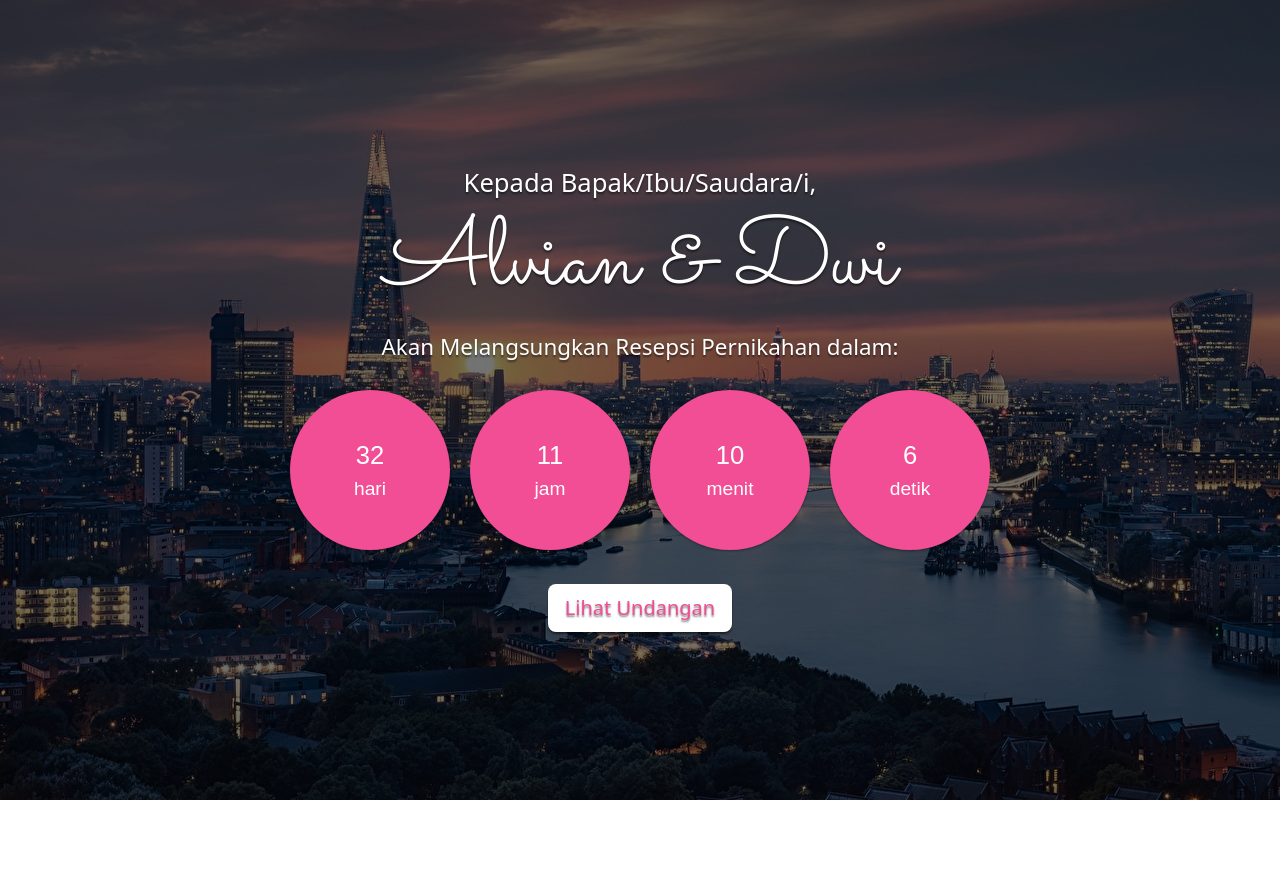
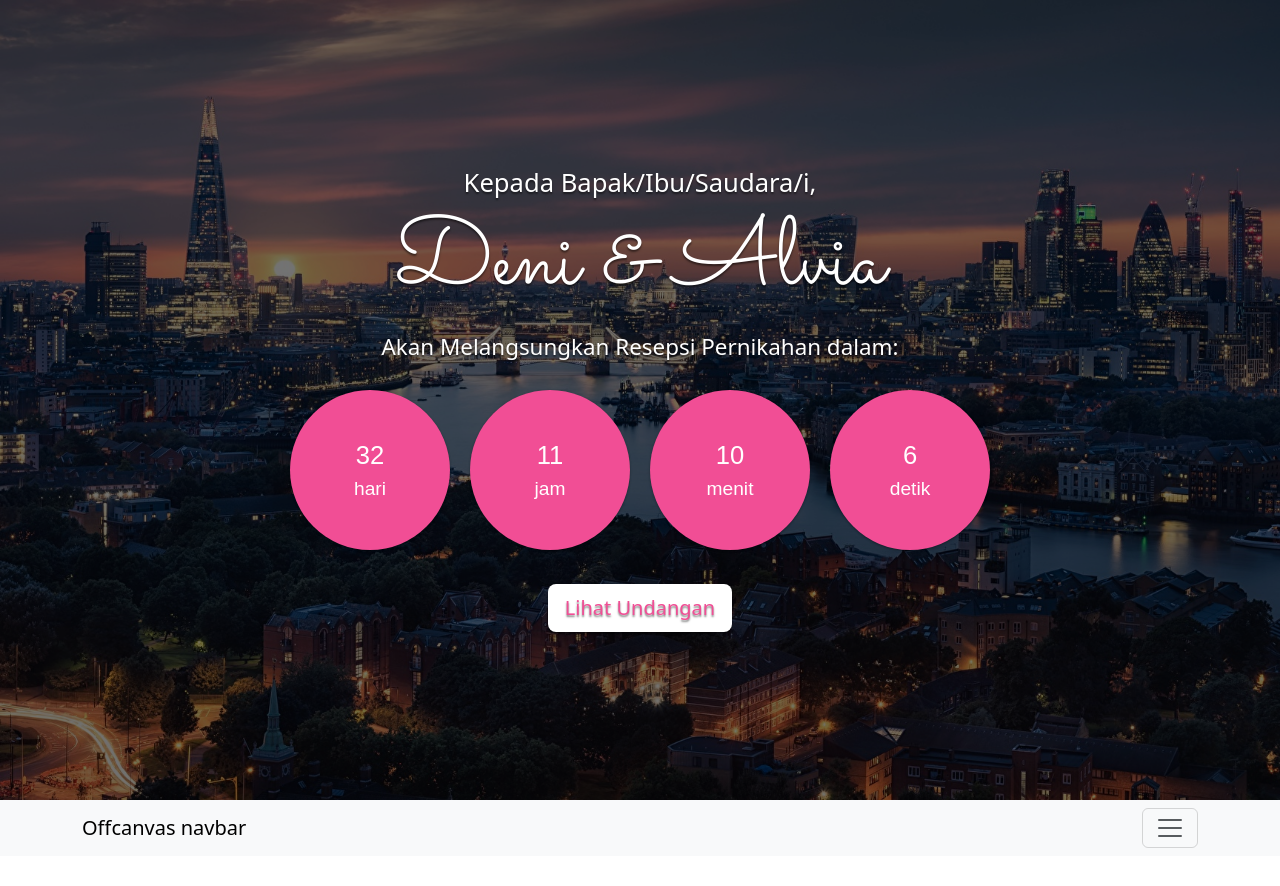
Before and after one commit to AbilFadliAhmad/abilfadliahmad.github.io, a plain HTML site: page index.html in a window 1280 px wide. Shown: the top 886 px of the page. Drawn offline with nearby package versions, Linux system fonts and the light colour scheme.

Commit message:
perubahan kedua

```diff
--- a/index.html
+++ b/index.html
@@ -3,7 +3,7 @@
   <head>
     <meta charset="utf-8" />
     <meta name="viewport" content="width=device-width, initial-scale=1" />
-    <title>Resepsi Peernikahan</title>
+    <title>Resepsi Pernikahan</title>
 
     <link href="https://cdn.jsdelivr.net/npm/bootstrap@5.3.2/dist/css/bootstrap.min.css" rel="stylesheet" integrity="sha384-T3c6CoIi6uLrA9TneNEoa7RxnatzjcDSCmG1MXxSR1GAsXEV/Dwwykc2MPK8M2HN" crossorigin="anonymous" />
     <link rel="stylesheet" href="style.css" />
@@ -22,12 +22,29 @@
     <section id="hero" class="hero w-100 h-100 p-3 mx-auto text-center d-flex justify-content-center align-items-center text-white">
       <main>
         <h4>Kepada Bapak/Ibu/Saudara/i,</h4>
-        <h1>Alvian & Dwi</h1>
+        <h1>Deni & Alvia</h1>
         <p>Akan Melangsungkan Resepsi Pernikahan dalam:</p>
         <div class="simply-countdown"></div>
         <a href="#undangan" class="btn btn-lg mt-4">Lihat Undangan</a>
       </main>
     </section>
+
+    <nav class="navbar bg-body-tertiary sticky-top">
+      <div class="container">
+        <a class="navbar-brand" href="#">Offcanvas navbar</a>
+        <button class="navbar-toggler" type="button" data-bs-toggle="offcanvas" data-bs-target="#offcanvasNavbar" aria-controls="offcanvasNavbar" aria-label="Toggle navigation">
+          <span class="navbar-toggler-icon"></span>
+        </button>
+        <div class="offcanvas offcanvas-end" tabindex="-1" id="offcanvasNavbar" aria-labelledby="offcanvasNavbarLabel">
+          <div class="offcanvas-header">
+            <h5 class="offcanvas-title" id="offcanvasNavbarLabel">Offcanvas</h5>
+            <button type="button" class="btn-close" data-bs-dismiss="offcanvas" aria-label="Close"></button>
+          </div>
+          <div class="offcanvas-body">
+          </div>
+        </div>
+      </div>
+    </nav>
 
     <script src="https://cdn.jsdelivr.net/npm/bootstrap@5.3.2/dist/js/bootstrap.bundle.min.js" integrity="sha384-C6RzsynM9kWDrMNeT87bh95OGNyZPhcTNXj1NW7RuBCsyN/o0jlpcV8Qyq46cDfL" crossorigin="anonymous"></script>
     <script>
--- a/style.css
+++ b/style.css
@@ -7,7 +7,7 @@
 body {
   font-size: 1.2rem;
   font-family: 'Work Sans', sans-serif,;
-  min-height: 2000px;
+  min-height: 4000px;
 }
 
 .hero::before {
@@ -18,6 +18,8 @@ body {
   width: 100%;
   height: 100%;
   background-image: url(img/England_Rivers_Houses_Evening_London_541669_1920x1080.jpg);
+  background-size: cover;
+  background-position: center;
   z-index: -1;
   filter: brightness(45%);
 }
```
